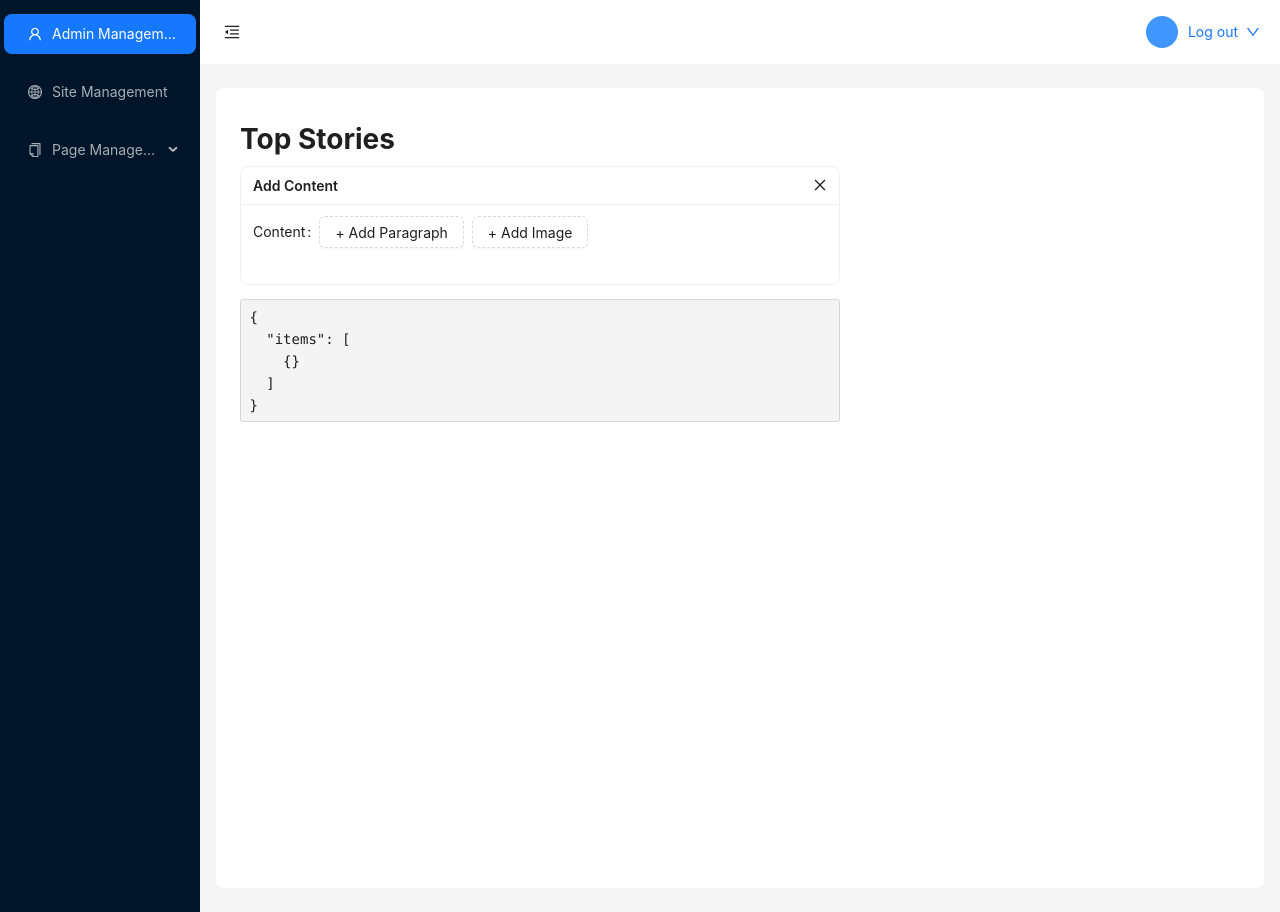
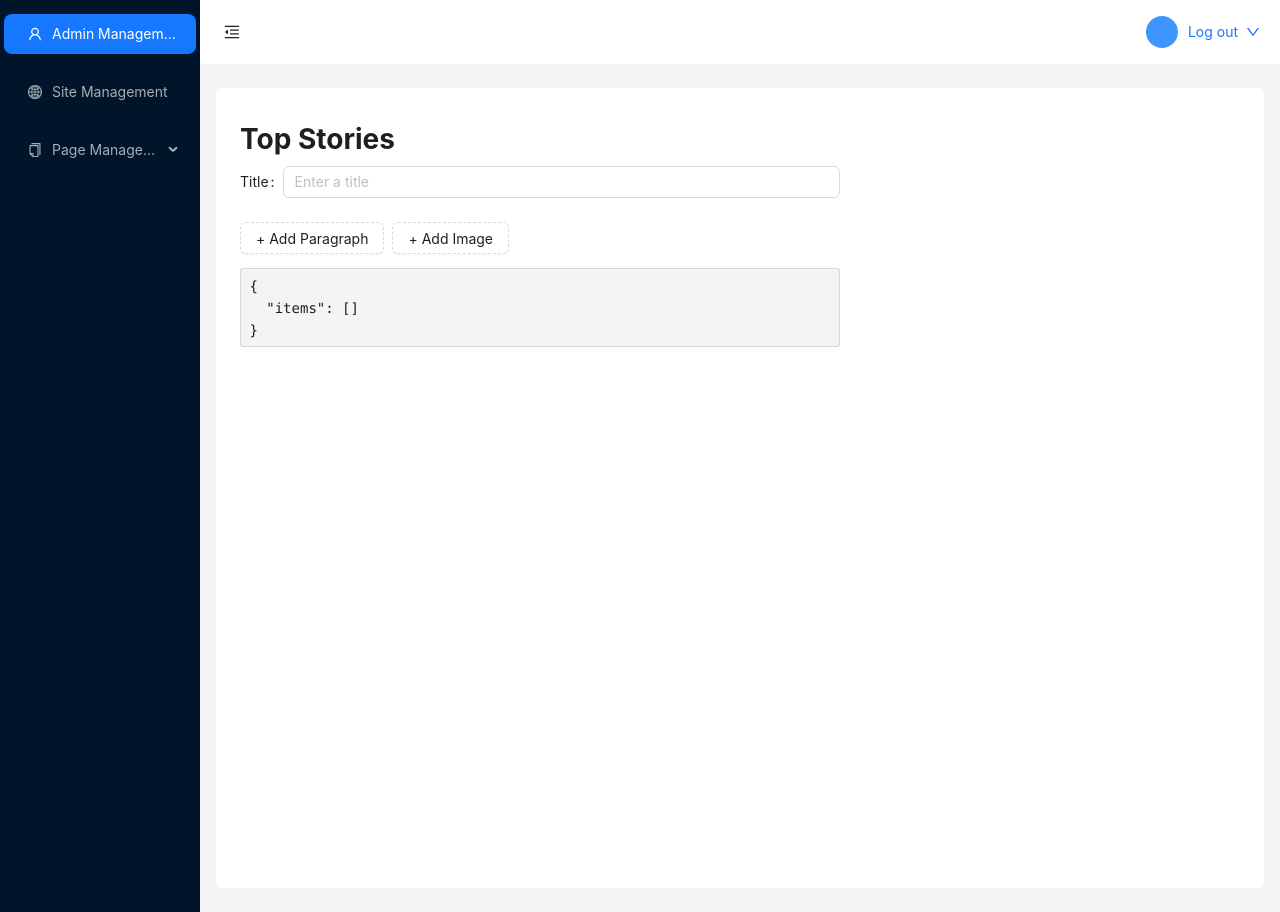
Before and after one commit to JoshVilla/adminSite, a React (Vite) app: page /admin/topStories in a window 1280 px wide. Built offline with nearby package versions, Linux system fonts and the light colour scheme.

Commit message:
optimized top story form

```diff
--- a/src/pages/pageManagement/topStories/index.tsx
+++ b/src/pages/pageManagement/topStories/index.tsx
@@ -1,90 +1,36 @@
 import TitlePage from "@/components/titlePage/titlePage";
-import React from "react";
+import React, { useEffect } from "react";
 import { CloseOutlined } from "@ant-design/icons";
 import { Button, Card, Form, Input, Space, Typography, Upload } from "antd";
 import TextArea from "antd/es/input/TextArea";
 
-type Props = {};
-
-const TopStories = (props: Props) => {
+const TopStories = () => {
   const [form] = Form.useForm();
 
+  useEffect(() => {
+    console.log("Form Values Updated:", form.getFieldsValue());
+  }, [form]);
+
+  const renderFormItem = (subField: any) => {
+    const type = form.getFieldValue(["items", subField.name, "type"]);
+
+    if (type === "paragraph") {
       return (
-    <div>
-      <TitlePage title="Top Stories" />
-      <Form
-        form={form}
-        name="dynamic_form_complex"
-        style={{ maxWidth: 600 }}
-        autoComplete="off"
-        initialValues={{ items: [{}] }}
+        <Form.Item
+          name={[subField.name, "paragraph"]}
+          rules={[{ required: true, message: "Please enter a paragraph!" }]}
         >
-        <Form.List name="items">
-          {(fields, { add, remove }) => (
-            <div
-              style={{ display: "flex", flexDirection: "column", rowGap: 16 }}
-            >
-              {fields.map((field) => (
-                <Card
-                  size="small"
-                  title={`Add Content`}
-                  key={field.key}
-                  extra={<CloseOutlined onClick={() => remove(field.name)} />}
-                >
-                  <Form.Item label="Content">
-                    <Form.List name={[field.name, "content"]}>
-                      {(subFields, subOpt) => (
-                        <div
-                          style={{
-                            display: "flex",
-                            flexDirection: "column",
-                            rowGap: 16,
-                          }}
-                        >
-                          {subFields.map((subField) => {
-                            // Get the type value directly from the form or use the default
-                            const currentType =
-                              form.getFieldValue([
-                                field.name,
-                                "content",
-                                subField.name,
-                                "type",
-                              ]) || "paragraph";
+          <TextArea placeholder="Insert Paragraph" />
+        </Form.Item>
+      );
+    }
 
+    if (type === "image") {
       return (
-                              <Space key={subField.key}>
-                                <Form.Item
-                                  name={[subField.name, "type"]}
-                                  hidden
-                                  initialValue={currentType} // Initialize type correctly
-                                >
-                                  <Input />
-                                </Form.Item>
-
-                                {currentType === "paragraph" ? (
-                                  <Form.Item
-                                    style={{ width: "450px" }}
-                                    name={[subField.name, "paragraph"]}
-                                    rules={[
-                                      {
-                                        required: true,
-                                        message: "Please enter a paragraph!",
-                                      },
-                                    ]}
-                                  >
-                                    <TextArea
-                                      showCount
-                                      maxLength={100}
-                                      placeholder="Insert Paragraph"
-                                    />
-                                  </Form.Item>
-                                ) : currentType === "image" ? (
         <Form.Item
           name={[subField.name, "image"]}
           valuePropName="fileList"
-                                    getValueFromEvent={(e) =>
-                                      Array.isArray(e) ? e : e?.fileList
-                                    }
+          getValueFromEvent={(e) => (Array.isArray(e) ? e : e?.fileList)}
         >
           <Upload
             listType="picture-card"
@@ -94,39 +40,60 @@ const TopStories = (props: Props) => {
             <div>+ Upload</div>
           </Upload>
         </Form.Item>
-                                ) : null}
+      );
+    }
 
-                                <CloseOutlined
-                                  onClick={() => subOpt.remove(subField.name)}
-                                />
-                              </Space>
-                            );
-                          })}
+    return null;
+  };
+
+  return (
+    <div>
+      <TitlePage title="Top Stories" />
+      <Form
+        form={form}
+        name="dynamic_form"
+        style={{ maxWidth: 600 }}
+        autoComplete="off"
+        initialValues={{ items: [] }}
+      >
+        <Form.Item label="Title" name="title">
+          <Input placeholder="Enter a title" />
+        </Form.Item>
+        <Form.List name="items">
+          {(fields, { add, remove }) => (
+            <div
+              style={{ display: "flex", flexDirection: "column", rowGap: 16 }}
+            >
+              {fields.map((field) => (
+                <Card
+                  size="small"
+                  title={`Item ${field.key + 1}`}
+                  key={field.key}
+                  extra={<CloseOutlined onClick={() => remove(field.name)} />}
+                >
+                  {renderFormItem(field)}
+                </Card>
+              ))}
 
               <Space>
                 <Button
                   type="dashed"
                   onClick={() => {
-                                subOpt.add({ type: "paragraph" }); // Adding paragraph
+                    add({ type: "paragraph" }); // Add paragraph
                   }}
                 >
                   + Add Paragraph
                 </Button>
+
                 <Button
                   type="dashed"
                   onClick={() => {
-                                subOpt.add({ type: "image" }); // Adding image
+                    add({ type: "image" }); // Add image
                   }}
                 >
                   + Add Image
                 </Button>
               </Space>
-                        </div>
-                      )}
-                    </Form.List>
-                  </Form.Item>
-                </Card>
-              ))}
             </div>
           )}
         </Form.List>
```
Lines whose indentation alone changed are shown as unchanged.
